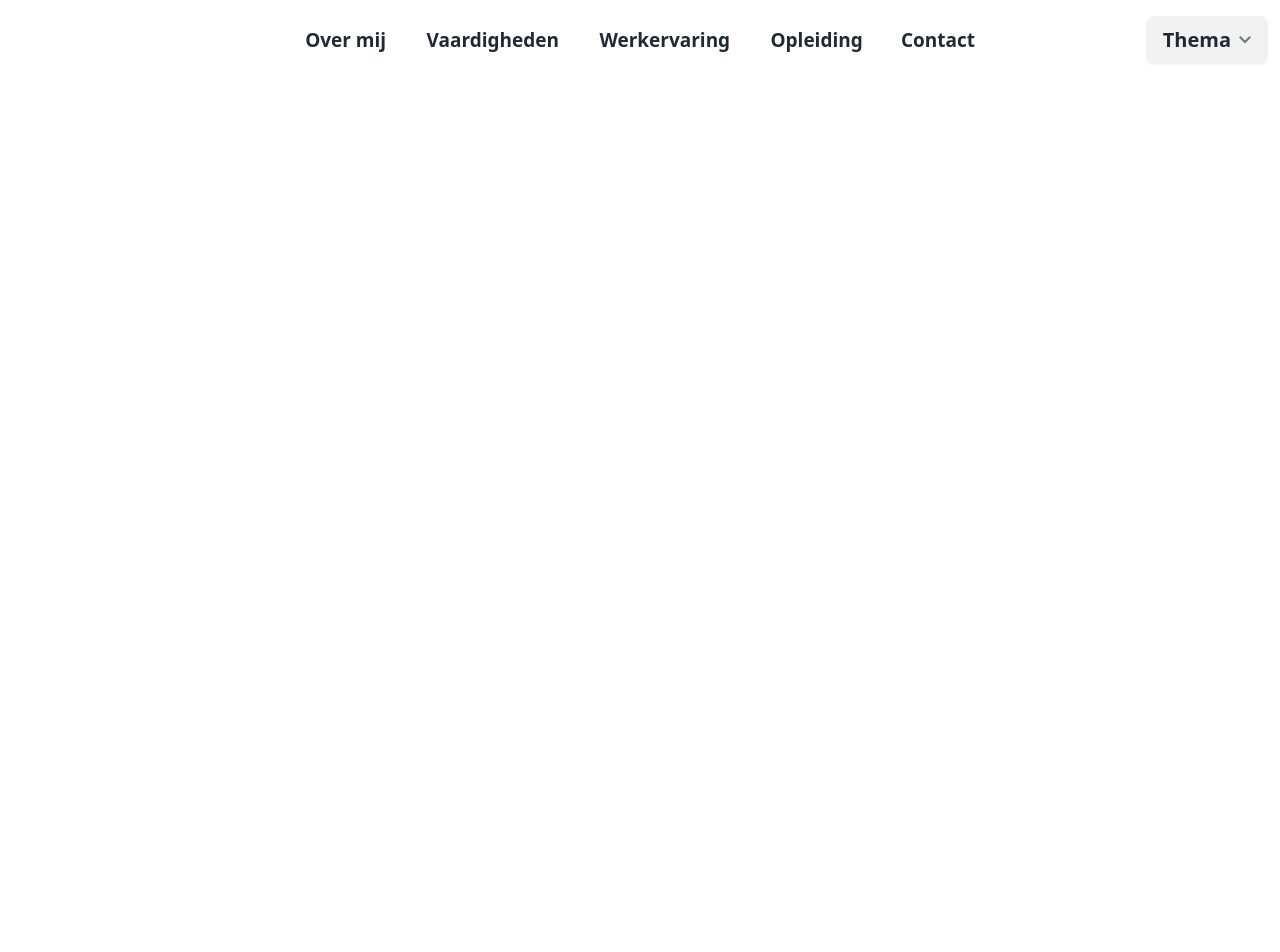
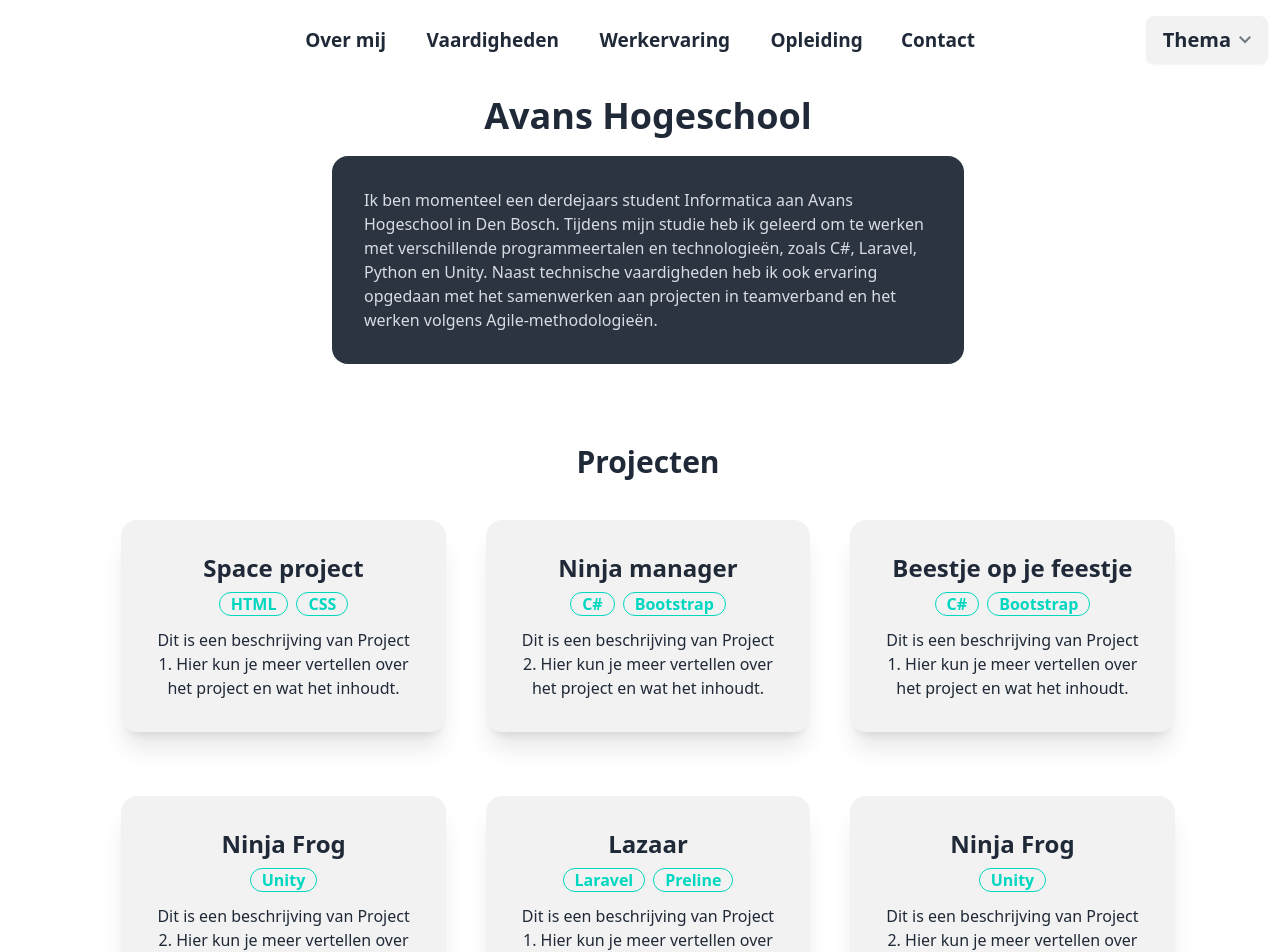
Before and after one commit to Luuk0510/luuk0510.github.io, a Vue app: page /avans in a window 1280 px wide. Shown: the top 952 px of the page. Before the commit the page ends 800 px from the top, so only its background shows below. Built offline with nearby package versions, Linux system fonts and the light colour scheme.

Commit message:
add: avans view

```diff
--- a/src/App.vue
+++ b/src/App.vue
@@ -29,7 +29,7 @@ watch(
 <template>
     <div>
         <Navbar />
-        <main class="mt-20 m-4">
+        <main class="mt-20 lg:m-4">
             <router-view v-slot="{ Component, route }">
                 <transition
                   :enter-active-class="enterClass"
--- a/src/components/InteractiveImage.vue
+++ b/src/components/InteractiveImage.vue
@@ -28,10 +28,13 @@ const cardTransform = computed(() => {
     return isOutside.value ? '' : `perspective(${elementWidth.value}px) rotateX(${rX}deg) rotateY(${rY}deg)`;
 });
 </script>
+
 <template>
     <div ref="target"
         :style="{ transform: cardTransform, transition: 'transform 0.25s ease-out', backgroundImage: `url(${imageSrc})` }"
-        class="logo">
+        class="logo"
+        :aria-label="props.alt"
+        role="img">
     </div>
 </template>
 
--- a/src/components/Timeline.vue
+++ b/src/components/Timeline.vue
@@ -3,13 +3,6 @@ import { ref } from 'vue';
 import IconCheckFill from './icons/IconCheckFill.vue';
 
 const timelineItems = ref([
-    {
-        time: 'Heden',
-        title: 'First Macintosh computer',
-        description: 'De introductie van de eerste Macintosh was revolutionair voor de computerwereld. Ontdek hoe deze innovatie... ',
-        isVisible: false,
-        link: '/',
-    },
     {
         time: 'sep 2024 - jan 2025',
         title: 'Marvelous',
@@ -39,7 +32,16 @@ const timelineItems = ref([
         link: '/leijgraaf',
     },
 ]);
+
+// Functie om naar de bovenkant van de pagina te scrollen
+const scrollToTop = () => {
+    window.scrollTo({
+        top: 0,
+        behavior: 'smooth',
+    });
+};
 </script>
+
 
 <template>
     <h1 class="text-center text-4xl font-black mb-10">Tijdlijn</h1>
@@ -56,7 +58,7 @@ const timelineItems = ref([
                     <div class="card-body">
                         <div class="text-lg font-black">{{ item.title }}</div>
                         <p>{{ item.description }}</p>
-                        <router-link :to="item.link" class="flex flex-col justify-center items-center">
+                        <router-link :to="item.link" @click.native="scrollToTop" class="flex flex-col justify-center items-center">
                             <div class="btn btn-primary text-base">
                                 Meer lezen
                             </div>
--- a/src/router/index.ts
+++ b/src/router/index.ts
@@ -6,6 +6,9 @@ import Experience from '@/views/Experience.vue'
 import Education from '@/views/Education.vue'
 import Contact from '@/views/Contact.vue'
 import Leijgraaf from '@/views/Leijgraaf.vue'
+import Mobicoach from '@/views/Mobicoach.vue'
+import Avans from '@/views/avans/Avans.vue'
+import Marvelous from '@/views/Marvelous.vue'
 
 const routes: Array<RouteRecordRaw> = [
     {
@@ -77,6 +80,36 @@ const routes: Array<RouteRecordRaw> = [
             enterClass: 'animate__animated animate__fadeInRight',
             leaveClass: 'animate__animated animate__fadeOutLeft',
         },
+    },
+    {
+        path: '/mobicoach',
+        name: 'Mobicoach',
+        component: Mobicoach,
+        meta: {
+            index: 5,
+            enterClass: 'animate__animated animate__fadeInRight',
+            leaveClass: 'animate__animated animate__fadeOutLeft',
+        },
+    },
+    {
+        path: '/avans',
+        name: 'Avans',
+        component: Avans,
+        meta: {
+            index: 5,
+            enterClass: 'animate__animated animate__fadeInRight',
+            leaveClass: 'animate__animated animate__fadeOutLeft',
+        },
+    },
+    {
+        path: '/marvelous',
+        name: 'Marvelous',
+        component: Marvelous,
+        meta: {
+            index: 5,
+            enterClass: 'animate__animated animate__fadeInRight',
+            leaveClass: 'animate__animated animate__fadeOutLeft',
+        },
     }
 ]
 
--- a/src/views/Home.vue
+++ b/src/views/Home.vue
@@ -81,7 +81,6 @@ function scrollToItem(): void {
                     <IconLinkedIn v-motion-slide-right :delay="4000" :duration="1200" size="60px" />
                 </a>
             </div>
-
         </section>
 
         <div v-if="showButton" class="flex justify-center">
--- a/src/views/avans/Avans.vue
+++ b/src/views/avans/Avans.vue
@@ -1,12 +1,99 @@
-<script setup>
+<script setup lang="ts">
+import { ref } from 'vue'
+
+// Project data
+const projects = ref([
+  {
+    title: 'Space project',
+    badges: ['HTML', 'CSS'],
+    description: 'Dit is een beschrijving van Project 1. Hier kun je meer vertellen over het project en wat het inhoudt.',
+    delay: 1000,
+  },
+  {
+    title: 'Ninja manager',
+    badges: ['C#', 'Bootstrap'],
+    description: 'Dit is een beschrijving van Project 2. Hier kun je meer vertellen over het project en wat het inhoudt.',
+    delay: 1200,
+  },
+  {
+    title: 'Beestje op je feestje',
+    badges: ['C#', 'Bootstrap'],
+    description: 'Dit is een beschrijving van Project 1. Hier kun je meer vertellen over het project en wat het inhoudt.',
+    delay: 1400,
+  },
+  {
+    title: 'Ninja Frog',
+    badges: ['Unity'],
+    description: 'Dit is een beschrijving van Project 2. Hier kun je meer vertellen over het project en wat het inhoudt.',
+    delay: 1600,
+  },
+  {
+    title: 'Lazaar',
+    badges: ['Laravel', 'Preline'],
+    description: 'Dit is een beschrijving van Project 1. Hier kun je meer vertellen over het project en wat het inhoudt.',
+    delay: 1800,
+  },
+  {
+    title: 'Ninja Frog',
+    badges: ['Unity'],
+    description: 'Dit is een beschrijving van Project 2. Hier kun je meer vertellen over het project en wat het inhoudt.',
+    delay: 2000,
+  },
+  {
+    title: 'Galactic Gladiators',
+    description: 'Dit is een beschrijving van Project 3. Hier kun je meer vertellen over het project en wat het inhoudt.',
+    delay: 2200,
+  }
+])
 </script>
 
 <template>
-<div>
-    <h1 class="text-4xl font-black">Avans</h1>
-</div>
+    <div class="absolute">
+        <section class="flex flex-col justify-center items-center my-20">
+            <h1 class="text-4xl font-black mb-5">
+                Avans Hogeschool
+            </h1>
+            <div class="card bg-neutral text-neutral-content lg:w-3/6">
+                <div class="card-body items-center">
+                    <p>
+                        Ik ben momenteel een derdejaars student Informatica aan Avans Hogeschool in Den Bosch. Tijdens
+                        mijn studie heb ik geleerd om te werken met verschillende programmeertalen en technologieën,
+                        zoals C#, Laravel, Python en Unity. Naast technische vaardigheden heb ik ook ervaring opgedaan
+                        met het samenwerken aan projecten in teamverband en het werken volgens Agile-methodologieën.
+                    </p>
+                </div>
+            </div>
+        </section>
+        <section class="flex flex-col justify-center items-center text-center">
+            <h2 class="text-3xl font-black text-center mb-10">Projecten</h2>
+
+            <div class="grid grid-cols-1 sm:grid-cols-2 lg:grid-cols-3 gap-10 lg:w-5/6 w-full">
+                <div
+                    v-for="(project, index) in projects"
+                    :key="index"
+                    v-motion
+                    :initial="{ opacity: 0, x: (Math.floor(index / 3) % 2 === 0) ? -200 : 200 }"
+                    :enter="{ opacity: 1, x: 0 }"
+                    :delay="project.delay"
+                    :duration="500"
+                    class="card bg-base-200 shadow-xl mb-6"
+                >
+                    <div class="card-body">
+                        <h3 class="text-2xl text-center font-bold">{{ project.title }}</h3>
+                            <div v-if="project.badges" class="flex justify-center items gap-x-2 mb-1">
+                                <div
+                                    v-for="(badge, i) in project.badges"
+                                    :key="i"
+                                    class="badge badge-accent badge-outline badge-lg font-bold">
+                                    {{ badge }}
+                                </div>
+                            </div>
+                        <p>{{ project.description }}</p>
+                    </div>
+                </div>
+            </div>
+        </section>
+    </div>
 </template>
 
-<style scope>
-
-</style>
+<style scoped></style>
```
